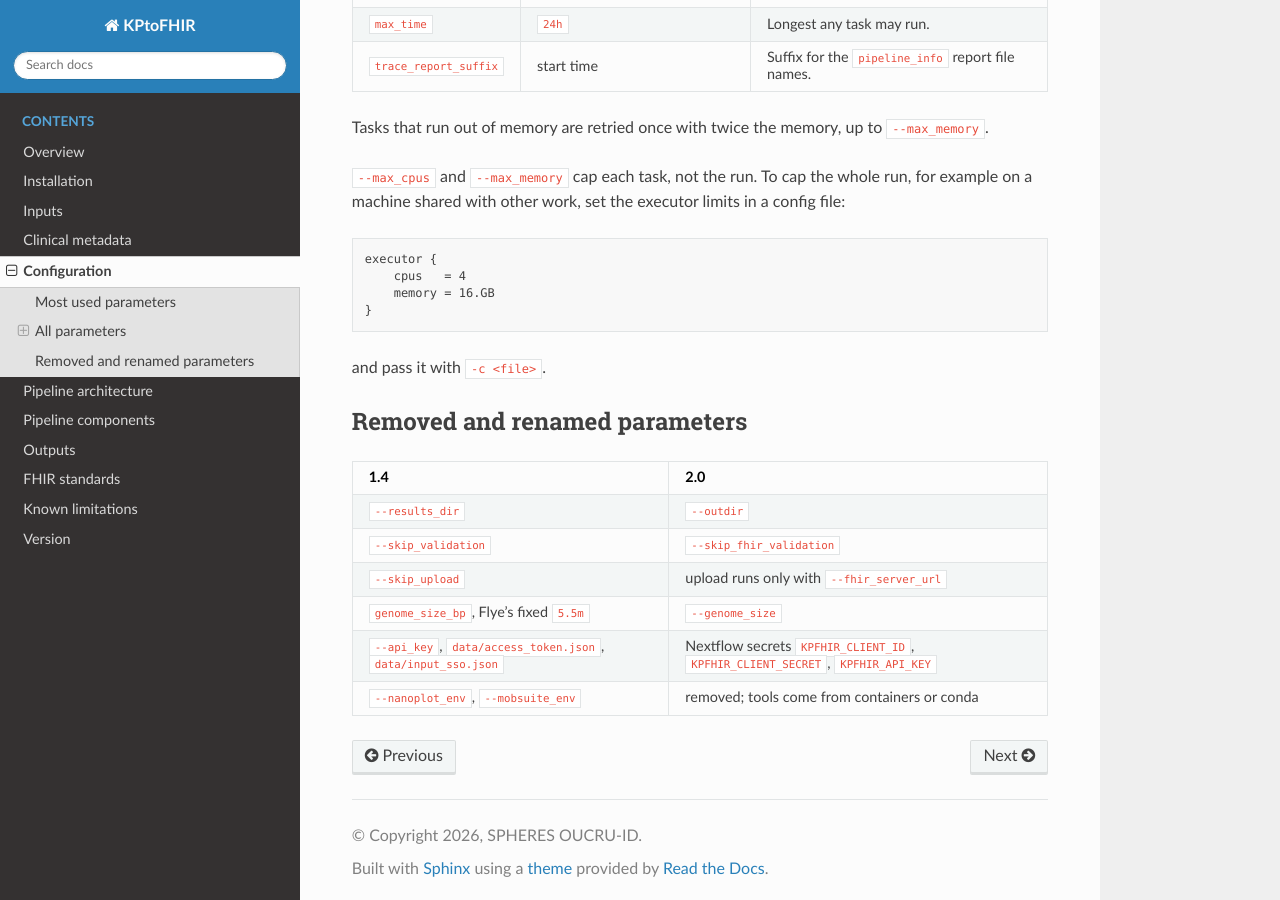
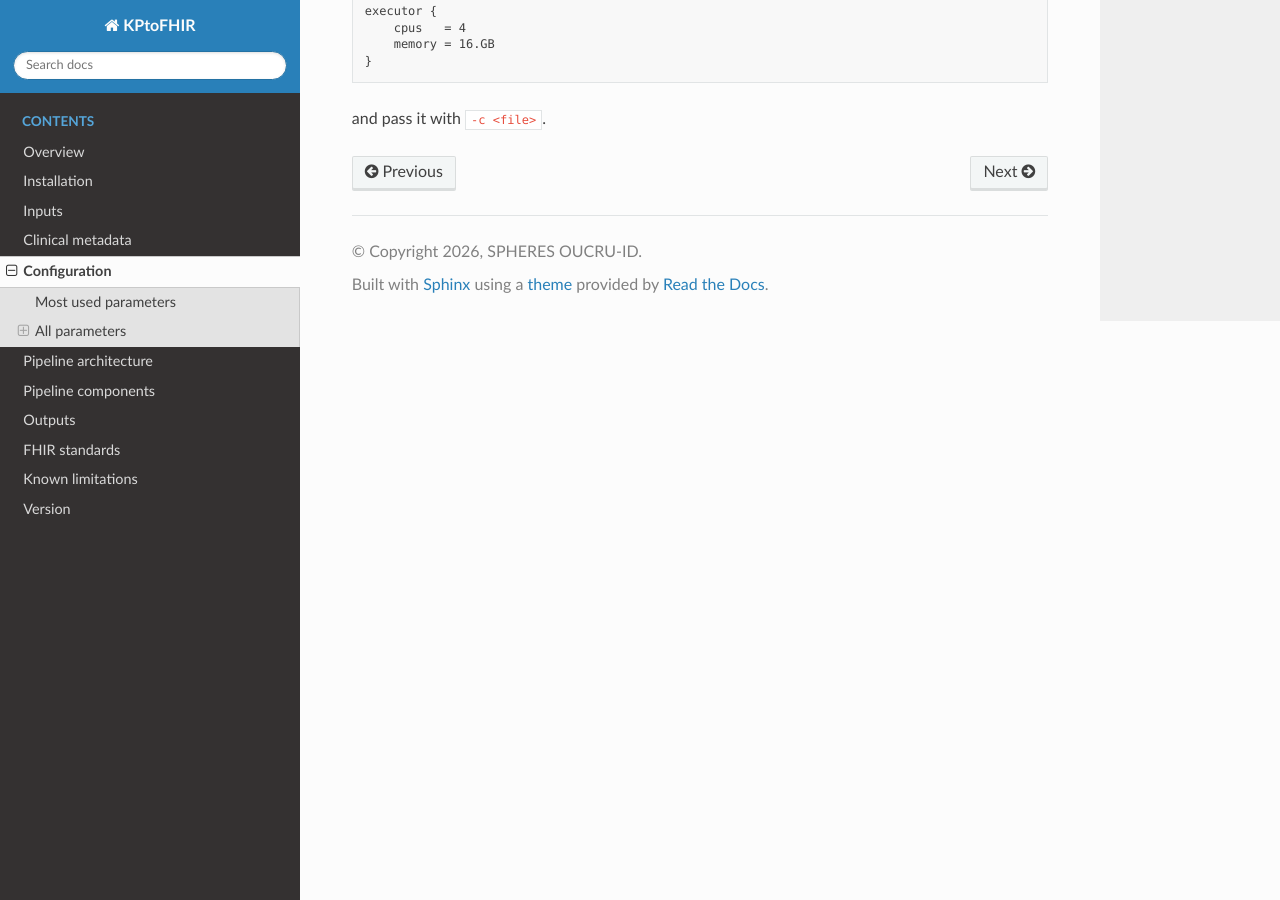
Before and after one commit to robind1/KP-pipeline-docs, a Sphinx documentation site: the page built from docs/source/configuration.md, in a window 1280 px wide and 900 px high, scrolled down 3977 px. Built offline with Sphinx 7.4.7 and the Read the Docs theme 3.1.0, drawn with Linux system fonts in a browser that asks for light colours; some of the changed text lies outside the part shown.

Commit message:
Update configuration.md

````diff
--- a/docs/source/configuration.md
+++ b/docs/source/configuration.md
@@ -5,17 +5,6 @@ Every parameter is defined in
 and listed by `nextflow run . --help`. Values are checked against the schema before anything runs,
 on Nextflow 25.04, 25.10 and 26.04 alike. Switches accept `--plasmid_analysis`,
 `--plasmid_analysis true` and `--plasmid_analysis false`.
-
-:::{note}
-On Nextflow 25.04 and 25.10, a command-line value that looks like a number is turned into one, so
-leading zeros are lost (`--performer_org_id 0123` becomes `123`). Give such ids in a params file
-instead:
-
-```bash
-printf 'performer_org_id: "0123"\n' > params.yml
-nextflow run . -params-file params.yml --input samplesheet.csv
-```
-:::
 
 ## Most used parameters
 
@@ -42,7 +31,7 @@ nextflow run . -params-file params.yml --input samplesheet.csv
 | --- | --- | --- |
 | `input` | | Samplesheet CSV with columns `sample,platform,fastq_1,fastq_2,fasta` (platform `illumina`, `ont` or `fasta`). |
 | `reads_dir` | | Folder input: `<id>_1_illumina.fastq.gz` / `<id>_2_illumina.fastq.gz` and `<id>_ont.fastq.gz` files. |
-| `outdir` | `results` | Output directory. (`--results_dir` was removed in 2.0.0.) |
+| `outdir` | `results` | Output directory. |
 
 ### Read processing and assembly
 
@@ -52,8 +41,8 @@ nextflow run . -params-file params.yml --input samplesheet.csv
 | `nanopore_min_q` | `10` | chopper minimum read quality. |
 | `nanopore_min_l` | `500` | chopper minimum read length. |
 | `medaka_model` | `r941_min_sup_g507` | medaka consensus model; must match the flow cell and basecaller of the ONT reads. |
-| `medaka_batch_size` | `20` | medaka inference batch size (lower it when a GPU runs out of memory). |
-| `min_nanopore_coverage` | `30` | Warn, and flag the FHIR report, below this Nanopore read coverage (after chopper). |
+| `medaka_batch_size` | `20` | medaka inference batch size. |
+| `min_nanopore_coverage` | `30` | Warn, and flag the FHIR report, below this Nanopore read coverage. |
 
 ### Plasmid analysis
 
@@ -76,7 +65,7 @@ nextflow run . -params-file params.yml --input samplesheet.csv
 
 | Parameter | Default | Description |
 | --- | --- | --- |
-| `fhir_profile` | `generic` | `generic`: HL7 Genomics Reporting IG 3.0.0 only. `satusehat`: 1.4 output with Kemkes profiles, NIK identifiers and codings. |
+| `fhir_profile` | `generic` | `generic`: HL7 Genomics Reporting IG 3.0.0 only. `satusehat`: output with Kemkes profiles, NIK identifiers and codings. |
 | `performer_org_id` | | FHIR id of the performing laboratory Organization, used as performer in the genomic bundles. |
 | `performer_org_name` | | Display name for the performing laboratory. |
 | `identifier_system_base` | | Base URI for business identifiers in the generic profile (none are emitted if unset). |
@@ -136,14 +125,3 @@ executor {
 ```
 
 and pass it with `-c <file>`.
-
-## Removed and renamed parameters
-
-| 1.4 | 2.0 |
-| --- | --- |
-| `--results_dir` | `--outdir` |
-| `--skip_validation` | `--skip_fhir_validation` |
-| `--skip_upload` | upload runs only with `--fhir_server_url` |
-| `genome_size_bp`, Flye's fixed `5.5m` | `--genome_size` |
-| `--api_key`, `data/access_token.json`, `data/input_sso.json` | Nextflow secrets `KPFHIR_CLIENT_ID`, `KPFHIR_CLIENT_SECRET`, `KPFHIR_API_KEY` |
-| `--nanoplot_env`, `--mobsuite_env` | removed; tools come from containers or conda |
````
